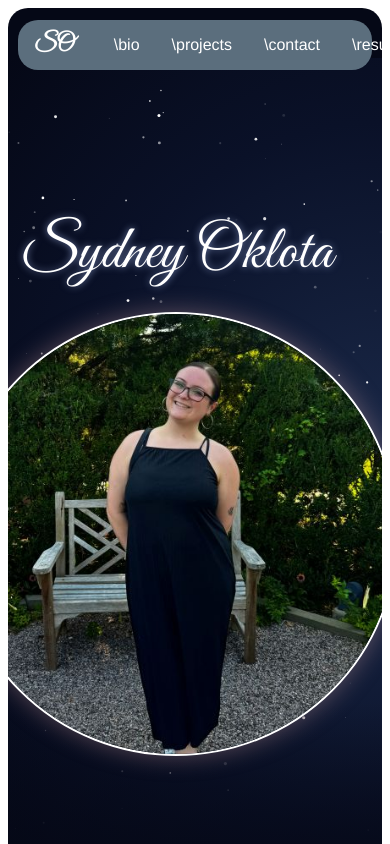
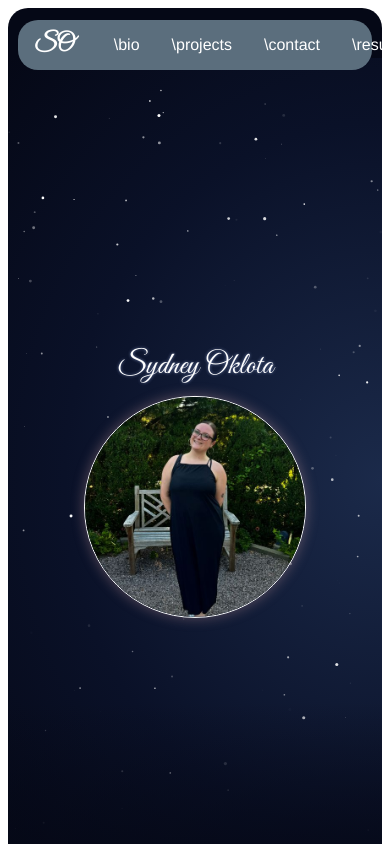
Before and after one commit to soklota/soklota.github.io, a React (Vite) app: page / in a window 390 px wide. Shown: the top 844 px of the page. Built offline with nearby package versions, Linux system fonts and the light colour scheme.

Commit message:
format fix

```diff
--- a/src/css/Intro.css
+++ b/src/css/Intro.css
@@ -29,11 +29,11 @@
 .intro__content {
   position: absolute;
   top: 50%;
-  right: 5%;
+
   transform: translateY(-50%);
   display: flex;
   align-items: center;
-  gap: 10rem;
+  gap: 15rem;
   z-index: 1;
   color: #fff;
   text-align: center;
@@ -62,7 +62,7 @@
   .intro__content {
     position: relative;
     top: auto; left: auto;
-    transform: none;
+    transform: scale(.5);
     flex-direction: column-reverse;
     gap: 1rem;
   }
```
